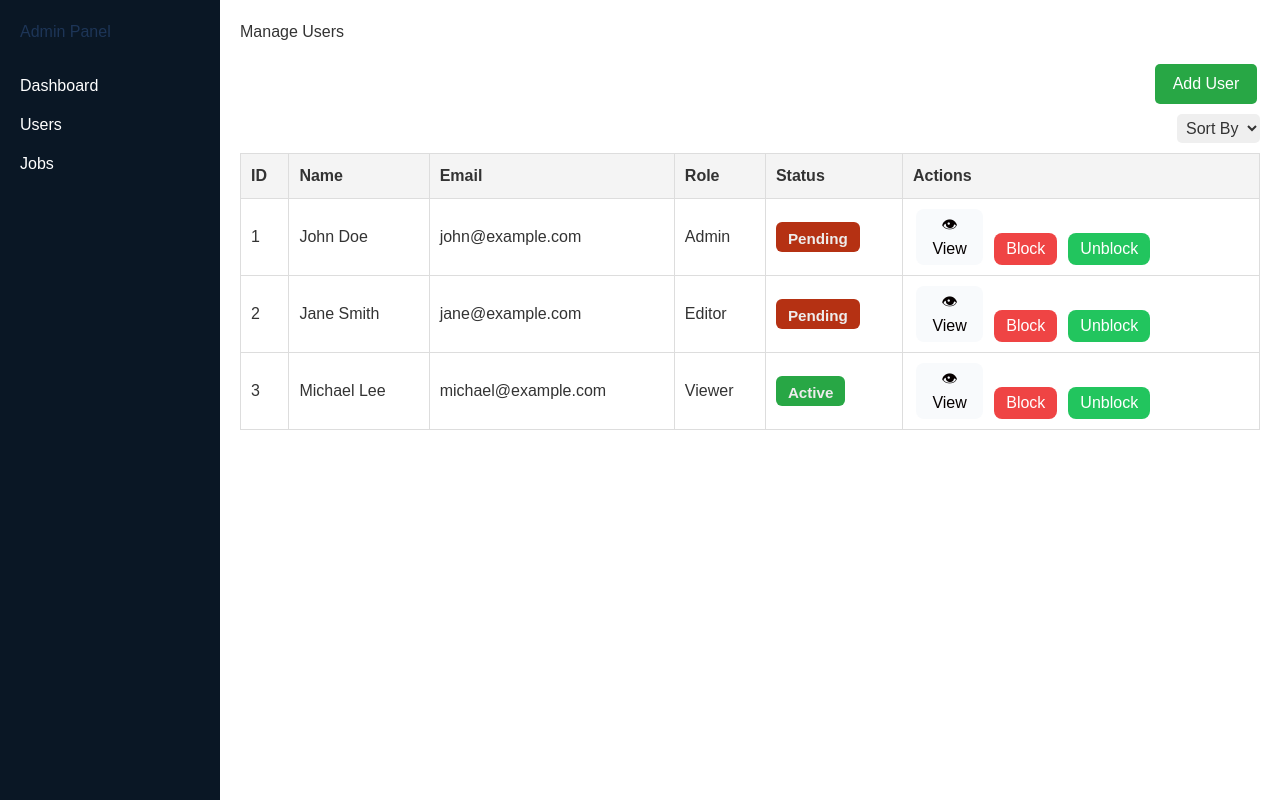
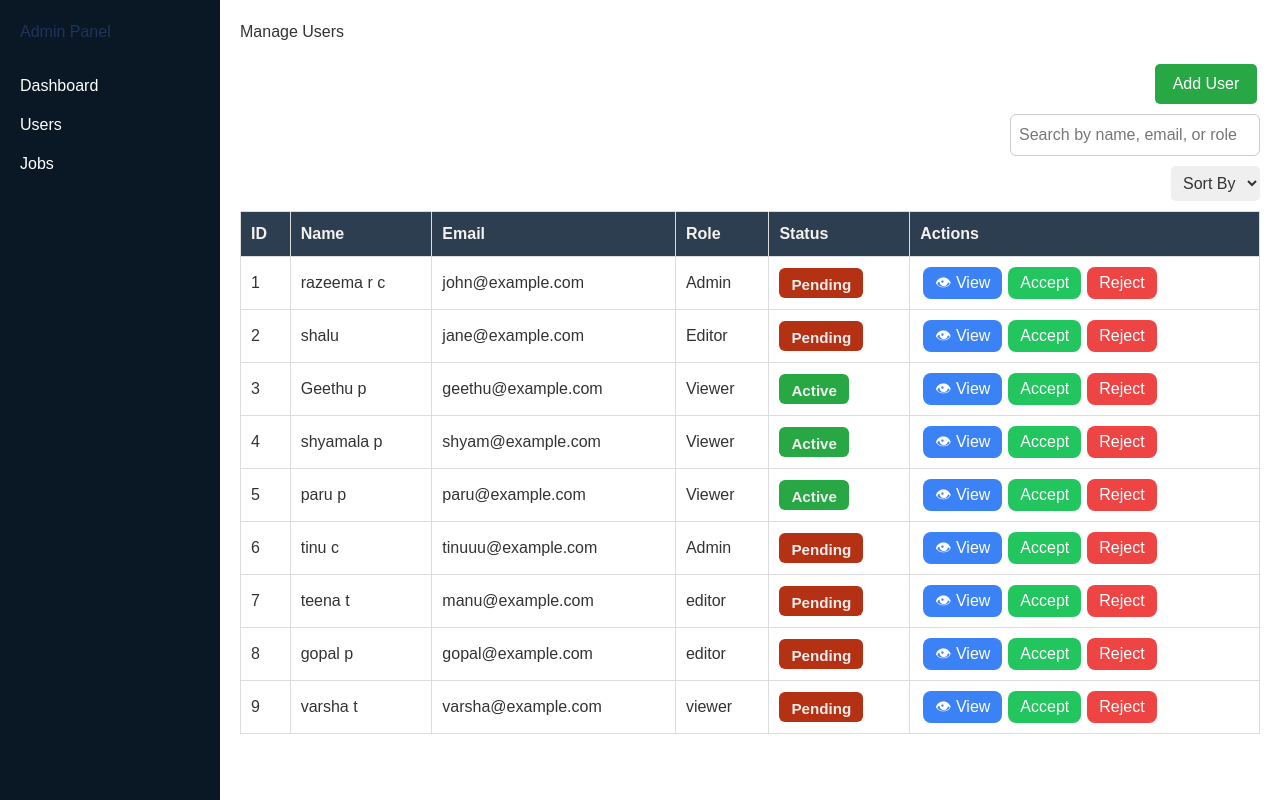
Before and after one commit to razeema123/job-portal, a React (Vite) app: page /admin/users in a window 1280 px wide. Built offline with nearby package versions, Linux system fonts and the light colour scheme.

Commit message:
updated admin

```diff
--- a/src/pages/admin/Users.css
+++ b/src/pages/admin/Users.css
@@ -58,13 +58,14 @@ h1 {
 }
 
 .users-table th, .users-table td {
-  border: 1px solid #ddd;
+  border: 1px solid #dddddd;
   padding: 10px;
   text-align: left;
 }
 
 .users-table th {
-  background: #f4f4f4;
+  background:  #2c3e50;
+  color: #f6f1f1;
 }
 
 .status-badge {
--- a/src/pages/admin/Users.jsx
+++ b/src/pages/admin/Users.jsx
@@ -1,7 +1,6 @@
  import React, { useState } from "react";
 import "./Users.css";
 import { useNavigate } from "react-router-dom";
-
 
 export function Sidebar() {
   return (
@@ -11,7 +10,7 @@ export function Sidebar() {
         background: "#0a1725ff",
         color: "white",
         padding: "20px",
-        height: "100vh",
+        height: "110vh",
       }}
     >
       <h2 style={{ marginBottom: "30px" }}>Admin Panel</h2>
@@ -26,20 +25,25 @@ export function Sidebar() {
 
 export default function Users() {
   const [users, setUsers] = useState([
-    { id: 1, name: "John Doe", email: "john@example.com", role: "Admin", status: "Pending" },
-    { id: 2, name: "Jane Smith", email: "jane@example.com", role: "Editor", status: "Pending" },
-    { id: 3, name: "Michael Lee", email: "michael@example.com", role: "Viewer", status: "Active" },
+    { id: 1, name: "razeema r c", email: "john@example.com", role: "Admin", status: "Pending" },
+    { id: 2, name: "shalu", email: "jane@example.com", role: "Editor", status: "Pending" },
+    { id: 3, name: "Geethu p", email: "geethu@example.com", role: "Viewer", status: "Active" },
+     { id: 4, name: "shyamala p", email: "shyam@example.com", role: "Viewer", status: "Active" },
+      { id: 5, name: "paru p", email: "paru@example.com", role: "Viewer", status: "Active" },
+      { id: 6, name: " tinu c", email: "tinuuu@example.com", role: "Admin", status: "Pending" },
+      { id: 7, name: "teena t", email: "manu@example.com", role: "editor", status: "Pending" },
+      { id: 8, name: "gopal p", email: "gopal@example.com", role: "editor", status: "Pending" },
+      { id: 9, name: "varsha t", email: "varsha@example.com", role: "viewer", status: "Pending" },
+
   ]);
 
   const [sortKey, setSortKey] = useState("");
-  const [selectedUser, setSelectedUser] = useState(null);
+  const [searchQuery, setSearchQuery] = useState("");
   const navigate = useNavigate();
-
 
   const handleAddUser = () => {
     navigate("/admin/adduser");
   };
-
 
   const handleSort = (key) => {
     setSortKey(key);
@@ -60,9 +64,21 @@ export default function Users() {
       user.id === id ? { ...user, status: "Rejected" } : user
     ));
   };
+
   const handleView = (user) => {
     navigate(`/admin/users/${user.id}`, { state: user });
   };
+
+
+  const filteredUsers = users.filter((user) => {
+    const q = searchQuery.toLowerCase();
+    return (
+      user.name.toLowerCase().includes(q) ||
+      user.email.toLowerCase().includes(q) ||
+      user.role.toLowerCase().includes(q)
+    );
+  });
+
   return (
     <div style={{ display: "flex" }}>
       {/* Sidebar */}
@@ -75,10 +91,26 @@ export default function Users() {
         <div className="users-controls">
           <button className="add-btn" onClick={handleAddUser}>Add User</button>
 
+          {/* ✅ Search bar */}
+          <input
+            type="text"
+            placeholder="Search by name, email, or role"
+            value={searchQuery}
+            onChange={(e) => setSearchQuery(e.target.value)}
+            style={{
+              marginLeft: "10px",
+              padding: "8px",
+              borderRadius: "6px",
+              border: "1px solid #ccc",
+              width: "250px",
+            }}
+          />
+
           <select
             className="sort-select"
             value={sortKey}
             onChange={(e) => handleSort(e.target.value)}
+            style={{ marginLeft: "10px", padding: "8px" }}
           >
             <option value="">Sort By</option>
             <option value="name">Name</option>
@@ -86,7 +118,6 @@ export default function Users() {
             <option value="status">Status</option>
           </select>
         </div>
-
 
         <table className="users-table">
           <thead>
@@ -100,8 +131,8 @@ export default function Users() {
             </tr>
           </thead>
           <tbody>
-            {users.length > 0 ? (
-              users.map((user) => (
+            {filteredUsers.length > 0 ? (
+              filteredUsers.map((user) => (
                 <tr key={user.id}>
                   <td>{user.id}</td>
                   <td>{user.name}</td>
@@ -113,28 +144,10 @@ export default function Users() {
                     </span>
                   </td>
                   <td>
-  <button
-    className="view-btn mr-2 px-3 py-1 rounded-lg bg-blue-500 text-white hover:bg-blue-600 transition"
-    onClick={() => handleView(user)}
-  >
-    👁 View
-  </button>
-
-  <button
-    className="mr-2 px-3 py-1 rounded-lg bg-red-500 text-white hover:bg-red-600 transition"
-    onClick={() =>handleReject(user.id)}
-  >
-    Block
-  </button>
-
-  <button
-    className="px-3 py-1 rounded-lg bg-green-500 text-white hover:bg-green-600 transition"
-    onClick={() =>handleAccept(user.id)}
-  >
-    Unblock
-  </button>
+                   <button className="px-3 py-1 rounded-lg bg-blue-500 text-white hover:bg-blue-600 transition" onClick={() => viewRequest(req)} > 👁 View </button>
+                   <button className="px-3 py-1 rounded-lg bg-green-500 text-white hover:bg-green-600 transition" onClick={() => acceptRequest(req.id)} > Accept </button>
+                    <button className="px-3 py-1 rounded-lg bg-red-500 text-white hover:bg-red-600 transition" onClick={() => rejectRequest(req.id)} > Reject </button>
                   </td>
-
                 </tr>
               ))
             ) : (
@@ -144,20 +157,6 @@ export default function Users() {
             )}
           </tbody>
         </table>
-
-        {selectedUser && (
-          <div className="modal-overlay" onClick={() => setSelectedUser(null)}>
-            <div className="modal" onClick={(e) => e.stopPropagation()}>
-              <h2>User Details</h2>
-              <p><b>ID:</b> {selectedUser.id}</p>
-              <p><b>Name:</b> {selectedUser.name}</p>
-              <p><b>Email:</b> {selectedUser.email}</p>
-              <p><b>Role:</b> {selectedUser.role}</p>
-              <p><b>Status:</b> {selectedUser.status}</p>
-              <button onClick={() => setSelectedUser(null)}>Close</button>
-            </div>
-          </div>
-        )}
       </div>
     </div>
   );
--- a/src/pages/admin/id.jsx
+++ b/src/pages/admin/id.jsx
@@ -35,6 +35,7 @@ export default function UserDetails() {
     email: "No email provided",
     role: "N/A",
     status: "N/A",
+    password: "********"
   };
 
 
@@ -53,6 +54,7 @@ export default function UserDetails() {
       <p><b>Email:</b> {user.email}</p>
       <p><b>Role:</b> {user.role}</p>
       <p><b>Status:</b> {user.status}</p>
+      <p><b>Password:</b> {user.password ? "********" : "*******"}</p> {/* Masked */}
 
       <button
         onClick={() => navigate(-1)}
--- a/src/pages/admin/jobrequests.jsx
+++ b/src/pages/admin/jobrequests.jsx
@@ -26,12 +26,13 @@ export function Sidebar() {
 export default function JobRequests() {
   // Sample job requests data
   const [requests, setRequests] = useState([
-    { id: 1, name: "John Doe", jobTitle: "Frontend Developer", date: "2025-08-10", status: "Pending" },
-    { id: 2, name: "Alice Smith", jobTitle: "UI/UX Designer", date: "2025-08-08", status: "Pending" },
-    { id: 3, name: "Michael Johnson", jobTitle: "Backend Developer", date: "2025-08-11", status: "Pending" }
+    { id: 1, name: "Meera ts", jobTitle: "Frontend Developer", date: "2025-08-10", status: "Pending" },
+    { id: 2, name: "jasmine p", jobTitle: "UI/UX Designer", date: "2025-08-08", status: "Pending" },
+    { id: 3, name: "paul k", jobTitle: "Backend Developer", date: "2025-08-11", status: "Pending" }
   ]);
 
   const [sortBy, setSortBy] = useState("date");
+  const [searchTerm, setSearchTerm] = useState("");
 
   // Sorting functionality
   const sortRequests = (criteria) => {
@@ -66,6 +67,14 @@ export default function JobRequests() {
     );
   };
 
+  // Filter requests based on search term
+  const filteredRequests = requests.filter(
+    (req) =>
+      req.name.toLowerCase().includes(searchTerm.toLowerCase()) ||
+      req.jobTitle.toLowerCase().includes(searchTerm.toLowerCase()) ||
+      req.status.toLowerCase().includes(searchTerm.toLowerCase())
+  );
+
   return (
     <div style={{ display: "flex" }}>
       {/* Sidebar on the left */}
@@ -73,8 +82,25 @@ export default function JobRequests() {
 
       {/* Main content area */}
       <div style={{ flex: 1, padding: "20px" }}>
-        <div className="header">
+        <div className="header" style={{ display: "flex", justifyContent: "space-between", alignItems: "center" }}>
           <h2>Job Requests</h2>
+
+          {/* Search bar */}
+          <input
+            type="text"
+            placeholder="Search by name, job, or status..."
+            value={searchTerm}
+            onChange={(e) => setSearchTerm(e.target.value)}
+            style={{
+              padding: "8px",
+              borderRadius: "5px",
+              border: "1px solid #ccc",
+              marginRight: "10px",
+              width: "250px"
+            }}
+          />
+
+          {/* Sort dropdown */}
           <div className="sort-section">
             <label>Sort By: </label>
             <select value={sortBy} onChange={(e) => sortRequests(e.target.value)}>
@@ -85,6 +111,7 @@ export default function JobRequests() {
           </div>
         </div>
 
+        {/* Requests Table */}
         <table className="jobrequests-table">
           <thead>
             <tr>
@@ -96,7 +123,8 @@ export default function JobRequests() {
             </tr>
           </thead>
           <tbody>
-            {requests.map((req) => (
+            {filteredRequests.length > 0 ? (
+              filteredRequests.map((req) => (
                 <tr key={req.id}>
                   <td>{req.name}</td>
                   <td>{req.jobTitle}</td>
@@ -122,9 +150,15 @@ export default function JobRequests() {
                       Reject
                     </button>
                   </td>
-
                 </tr>
-            ))}
+              ))
+            ) : (
+              <tr>
+                <td colSpan="5" style={{ textAlign: "center", padding: "15px" }}>
+                  ❌ No job requests found
+                </td>
+              </tr>
+            )}
           </tbody>
         </table>
       </div>
```
Lines whose indentation alone changed are shown as unchanged.
